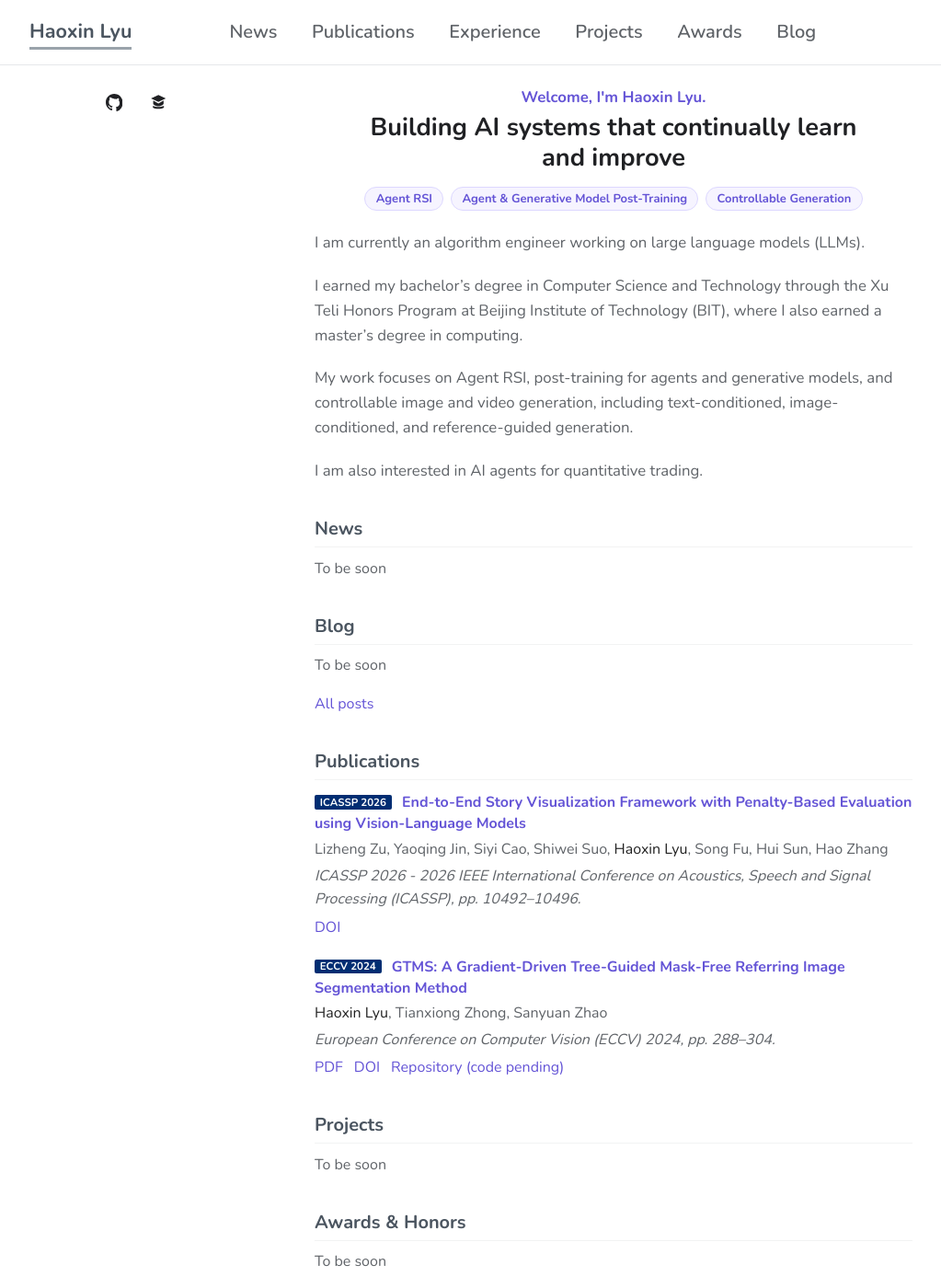
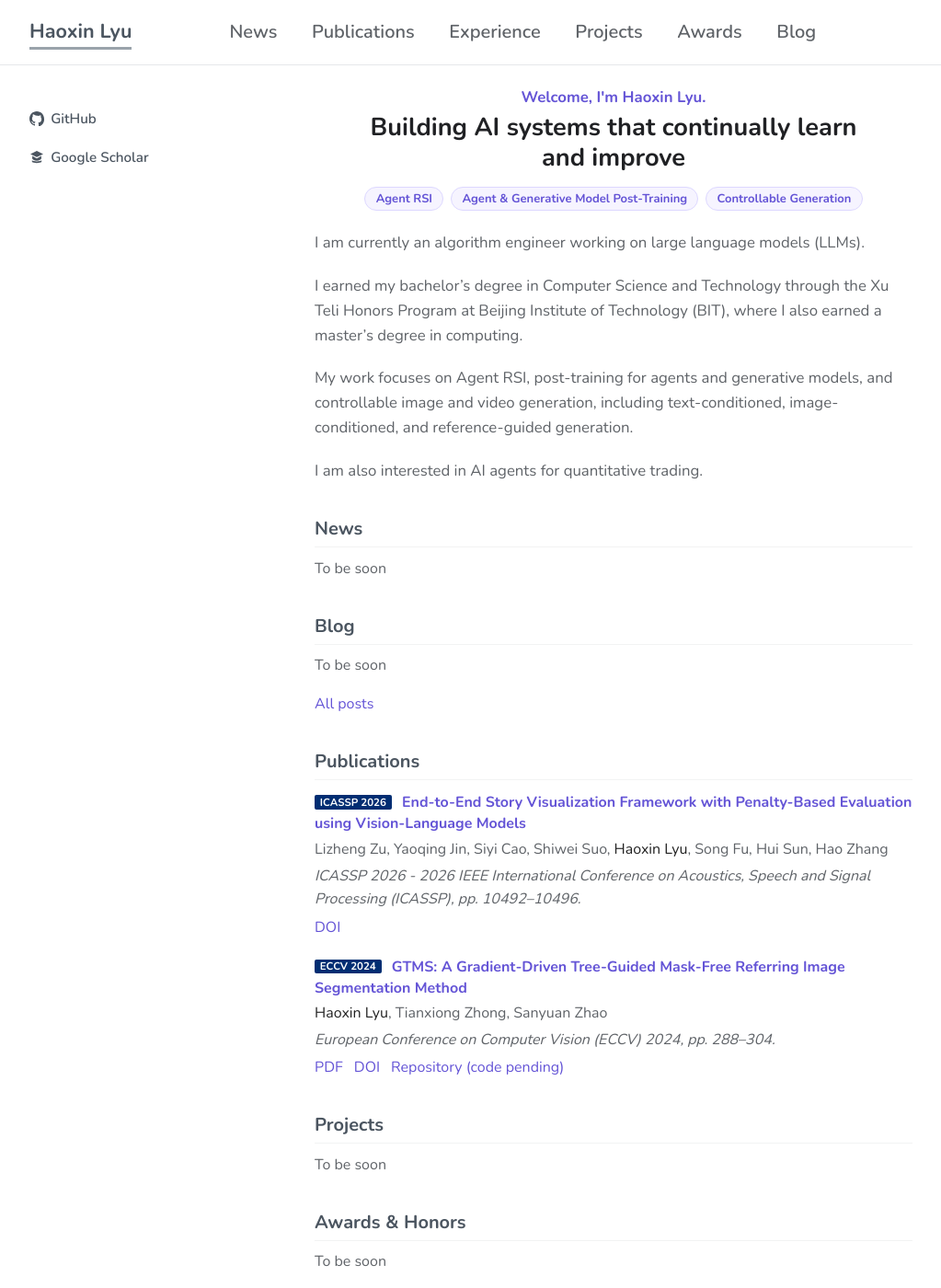
Before and after one commit to eternalld/eternalld.github.io, a Jekyll site: the page built from index.md, in a window 1280 px wide and 1400 px high. Shown: the whole window at 92% size, without its empty margins (128-1151 px from the left). Built offline with Jekyll 4.4.1, drawn with Linux system fonts in a browser that asks for light colours; comment, search, counter and statistics services are not loaded.

Commit message:
Show GitHub and Scholar as labeled sidebar rows.
Keep the existing profile URLs, with a decorative icon beside each full name.

Co-authored-by: Eternal_LD <eternalld@users.noreply.github.com>

```diff
--- a/_layouts/homepage.html
+++ b/_layouts/homepage.html
@@ -62,22 +62,28 @@
         </div>
         {% endif %}
 
-        <div class="social-icons">
+        <ul class="profile-links">
           {% if site.github_link %}
-          <a href="{{ site.github_link }}" aria-label="GitHub" rel="noopener noreferrer">
+          <li>
+            <a href="{{ site.github_link }}" rel="noopener noreferrer">
               <svg viewBox="0 0 16 16" aria-hidden="true" focusable="false">
                 <path fill="currentColor" d="M8 0C3.58 0 0 3.58 0 8c0 3.54 2.29 6.53 5.47 7.59.4.07.55-.17.55-.38 0-.19-.01-.82-.01-1.49-2.01.37-2.53-.49-2.69-.94-.09-.23-.48-.94-.82-1.13-.28-.15-.68-.52-.01-.53.63-.01 1.08.58 1.23.82.72 1.21 1.87.87 2.33.66.07-.52.28-.87.51-1.07-1.78-.2-3.64-.89-3.64-3.95 0-.87.31-1.59.82-2.15-.08-.2-.36-1.02.08-2.12 0 0 .67-.21 2.2.82A7.65 7.65 0 0 1 8 4.77c.68 0 1.36.09 2 .26 1.53-1.04 2.2-.82 2.2-.82.44 1.1.16 1.92.08 2.12.51.56.82 1.27.82 2.15 0 3.07-1.87 3.75-3.65 3.95.29.25.54.73.54 1.48 0 1.07-.01 1.93-.01 2.2 0 .21.15.46.55.38A8.013 8.013 0 0 0 16 8c0-4.42-3.58-8-8-8z"></path>
               </svg>
+              <span>GitHub</span>
             </a>
+          </li>
           {% endif %}
           {% if site.scholar_link %}
-          <a href="{{ site.scholar_link }}" aria-label="Google Scholar" rel="noopener noreferrer">
+          <li>
+            <a href="{{ site.scholar_link }}" rel="noopener noreferrer">
               <svg viewBox="0 0 16 16" aria-hidden="true" focusable="false">
                 <path fill="currentColor" d="M8 1.1 1 4.4 8 7.7l7-3.3L8 1.1zM3.1 6.4v3.1c0 .3 2.1 2.2 4.9 2.2s4.9-1.9 4.9-2.2V6.4L8 9.2 3.1 6.4zM8 12.4c-2.4 0-4.4-.6-5.2-1.1V13c.9.6 2.9 1.2 5.2 1.2s4.3-.6 5.2-1.2v-1.7c-.8.5-2.8 1.1-5.2 1.1z"></path>
               </svg>
+              <span>Google Scholar</span>
             </a>
+          </li>
           {% endif %}
-        </div>
+        </ul>
       </header>
       <section>
         {{ content }}
--- a/_sass/minimal-light.scss
+++ b/_sass/minimal-light.scss
@@ -627,6 +627,66 @@ header ul {
   vertical-align: -0.2rem;
 }
 
+.profile-links {
+  list-style: none;
+  height: auto;
+  width: auto;
+  margin: 0.9rem 0 0;
+  padding: 0;
+  background: transparent;
+  border: 0;
+  border-radius: 0;
+  text-align: left;
+  position: static;
+
+  li,
+  li + li + li {
+    float: none;
+    width: auto;
+    height: auto;
+    border: 0;
+  }
+
+  li + li {
+    margin-top: 0.15rem;
+  }
+
+  a {
+    display: flex;
+    align-items: center;
+    gap: 0.45rem;
+    color: #4b5560;
+    font-size: 0.95rem;
+    font-weight: 600;
+    line-height: 1.35;
+    text-decoration: none;
+  }
+
+  svg {
+    width: 1rem;
+    height: 1rem;
+    flex: 0 0 1rem;
+  }
+
+  a:hover,
+  a:focus-visible {
+    color: $color-link;
+    text-decoration: underline;
+    text-underline-offset: 0.15em;
+  }
+
+  @include dark {
+    a {
+      color: $dark-text;
+    }
+
+    a:hover,
+    a:focus-visible {
+      color: $dark-accent;
+    }
+  }
+}
+
 .publications .title,
 .publications .author,
 .publications .periodical,
```
Also changed, not shown: docs/superpowers/plans/2026-11-23-profile-links.md (added, +10 -0 lines), docs/superpowers/specs/2026-11-23-profile-links-design.md (added, +14 -0 lines), tests/integration/built-site.test.mjs (+4 -1 lines), tests/publications-import.test.mjs (+4 -1 lines), README.md. Lines whose indentation alone changed are shown as unchanged.
